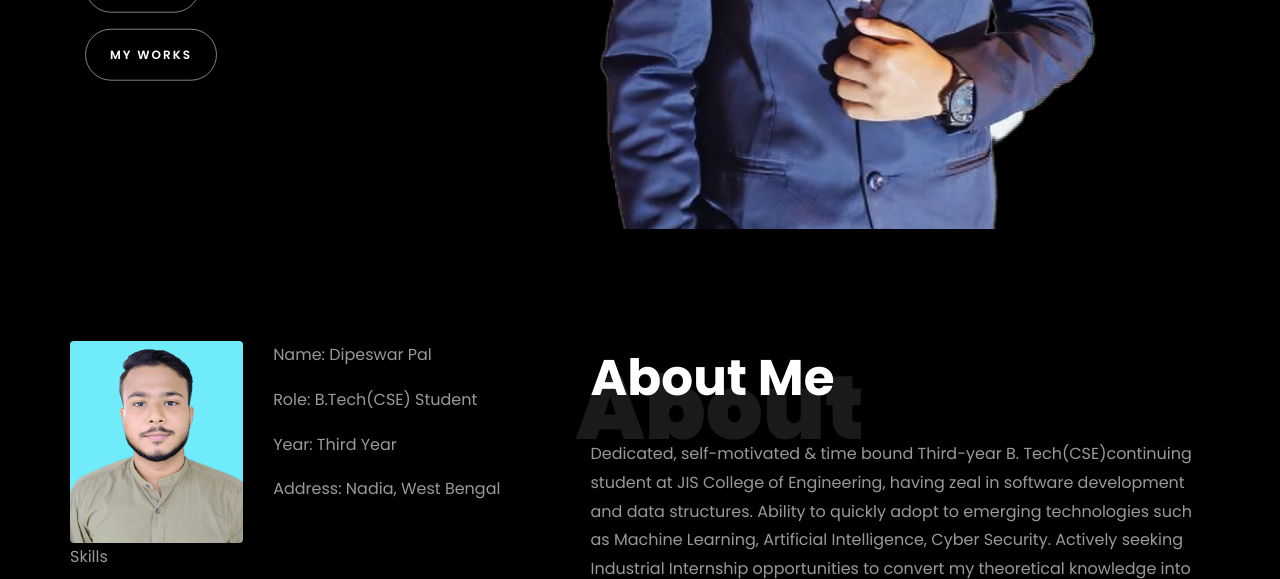
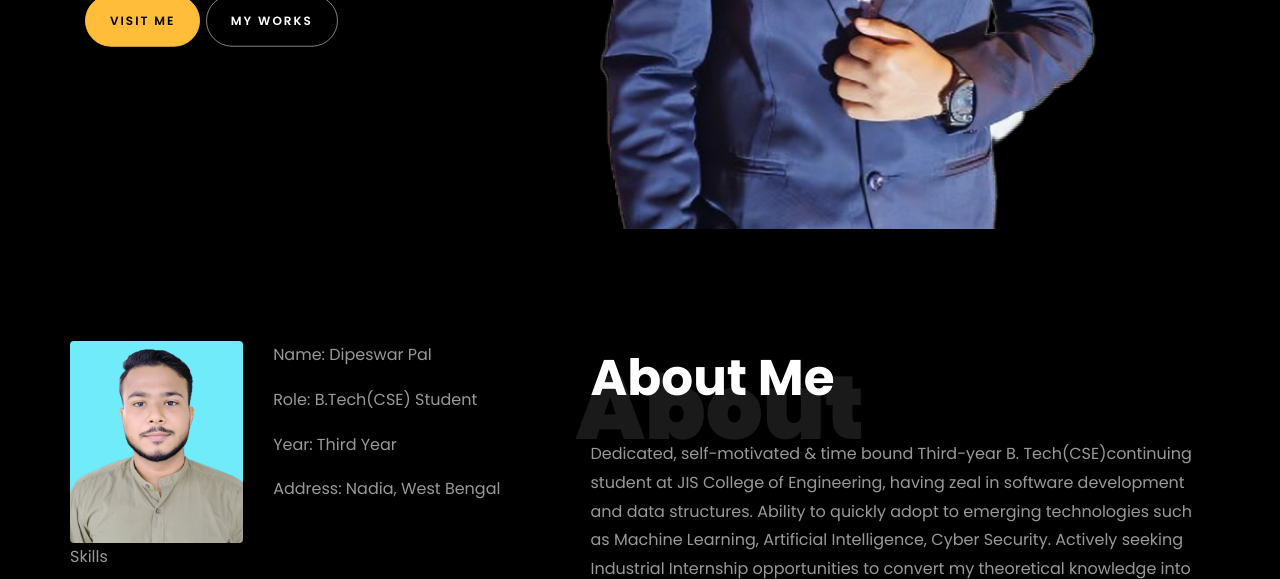
Before and after one commit to Dipeswarpal/Portfolio, a plain HTML site: page index.html in a window 1280 px wide. Shown: the part 521-1100 px from the top of the page. Drawn offline with Linux system fonts and the light colour scheme; files whose address does not match are found by name.

Commit message:
index.html

```diff
--- a/index.html
+++ b/index.html
@@ -190,8 +190,8 @@
 			            <h2>A Dedicated Future Engineer</h2>
 						<!-- <h2 class="d-flex" style="margin-bottom: 0">With over 5 years of experience</h2> -->
 						<!-- <br> -->
-				<p><a href="https://linktr.ee/Dipeswar" class="btn btn-white btn-outline-white py-3 px-4">Visit Me </a></p>
-			        <p><a href="https://github.com/Dipeswarpal" class="btn btn-white btn-outline-white py-3 px-4">My works</a></p>
+				<p><a href="https://linktr.ee/Dipeswar" class="btn btn-primary py-3 px-4">Visit Me</a>
+							<a href="https://github.com/Dipeswarpal" class="btn btn-white btn-outline-white py-3 px-4">My works</a></p>
 		            </div>
 		          </div>
 	        	</div>
```
